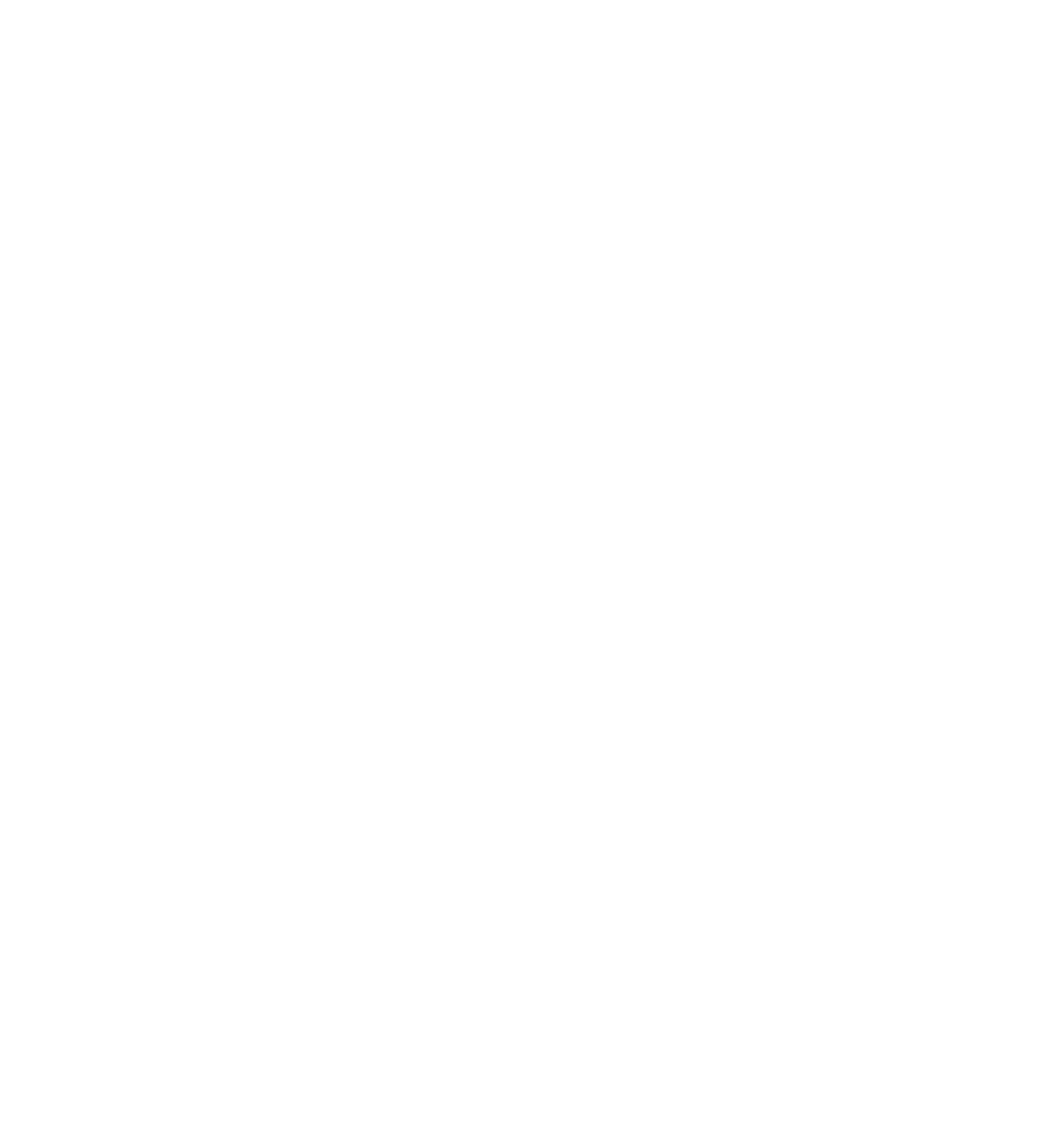
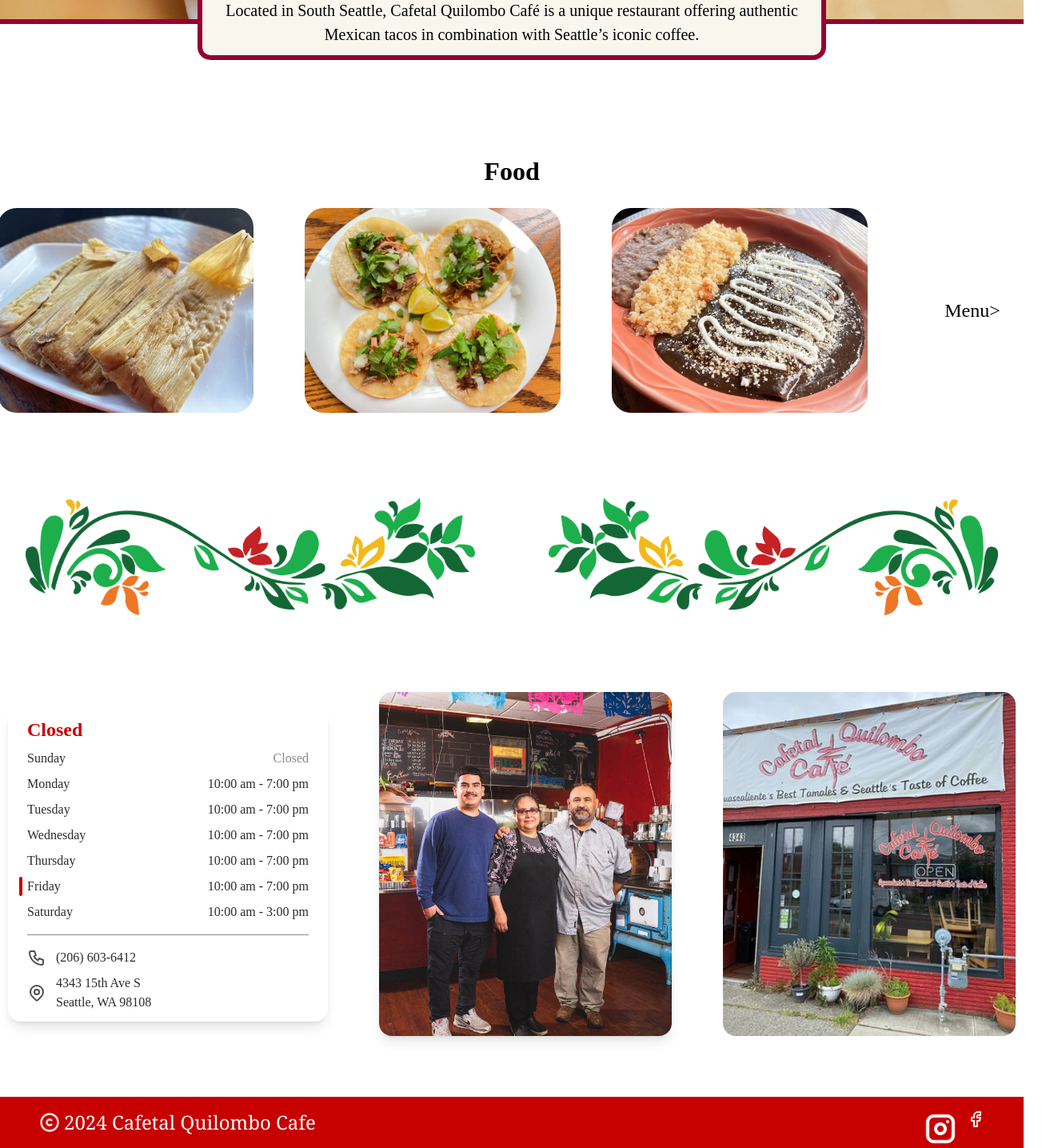
Before and after one commit to webimpactuw/cafetal-quimlombo, a React (Create React App) app: page / in a window 1280 px wide. Shown: the part 423-1858 px from the top of the page at 80% size, 1323 px wide, since content can reach past the window. Before the commit the page ends 800 px from the top, so only its background shows below. Built offline with nearby package versions, Linux system fonts and the light colour scheme.

Commit message:
Current 5/14

```diff
--- a/src/App.js
+++ b/src/App.js
@@ -4,6 +4,8 @@
 import About from "./placeholder-about.js";
 import Contact from "./placeholder-contact.js";
 import Menu from "./placeholder-menu.js";
+import Content from "./components/Content.js";
+import Footer from "./components/Footer.js";
 
 function App() {
   return (
@@ -12,13 +14,14 @@
         <Navbar />
         <div>
             <Routes>
-              <Route path="/"></Route>
+              <Route path="/" element ={<Content/>}></Route>
               <Route path="/about" element={ <About />}> </Route>
               <Route path="/menu" element={ <Menu />}> </Route>
               <Route path="/contact" element={ <Contact />}> </Route>
             </Routes>
         </div>
         </Router>
+        <Footer/>
       </div>
 
   );
--- a/src/Navbar.js
+++ b/src/Navbar.js
@@ -4,7 +4,7 @@
 function Navbar() {
   return (
     <>
-      <div className="bg-red text-xl">
+      <div className="bg-red text-xl w-screen fixed z-50">
         <div className="flex justify-between">
           <div className="px-[40px] py-[20px] flex space-x-7 items-center">
             <Link to="/" className="object-cover w-[42px] h-[42px]"><img src={cafeLogo} alt='logo'></img></Link>
--- a/src/components/Content.js
+++ b/src/components/Content.js
@@ -11,17 +11,17 @@
 
 function Content(){
     return (
-        <div className = "pb-3 font-serif bg-white w-screen">
+        <div className = "pt-[82px] pb-3 font-Brygada bg-white w-screen">
             <div className = "h-371 w-screen bg-[url('/public/pictures/topFoodPic.jpeg')] bg-center bg-cover border-b-[6px] border-burgundy">
             </div>
             <div className = "w-full absolute translate-y-[-49px] translate-x-1/8 flex flex-row justify-center">
-                <p className = "text-[black] text-center flex items-center justify-center rounded-2xl text-xl bg-beige px-2 h-94 w-786 border-[6px] border-burgundy">
+                <p className = "text-[black] text-center flex items-center justify-center rounded-2xl text-[20px] bg-beige px-2 h-94 w-786 border-[6px] border-burgundy">
                     Located in South Seattle, Cafetal Quilombo Café
                     is a unique restaurant offering authentic Mexican
                     tacos in combination with Seattle’s iconic coffee.
                 </p>
             </div>
-            <div className = "bg-[white] py-16 flex flex-col justify-center items-center mx-auto max-w-[1300px]">
+            <div className = "bg-[white] py-16 flex flex-col justify-center items-center mx-auto w-screen">
                 <h1 className = "text-[32px] font-bold pt-24 pb-3">Food</h1>
                 <div className = "flex flex-row items-center gap-16 px-10 py-2.5">
                     <div className = "group w-80 h-64 bg-[url('/public/pictures/tamales.webp')] bg-center bg-cover hover:bg-opacity-60 rounded-3xl">
@@ -39,7 +39,7 @@
                             <a className = 'invisible group-hover:visible text-[white] duration-100 text-3xl' href = 'blah'>Enchilatas</a>
                         </div>
                     </div>
-                    <div className = "text-[24px] group px-8 py-2.5"><a href = 'blah'>menu&gt;</a></div>
+                    <div className = "text-[24px] group px-8 py-2.5"><a href = 'blah'>Menu&gt;</a></div>
                 </div>
             </div>
             <div className = "flex mx-auto max-w-[1300px] justify-between px-8 pt-8 pb-24 bg-[white]">
--- a/src/components/Footer.js
+++ b/src/components/Footer.js
@@ -5,12 +5,16 @@
 
 function Footer(){
     return(
-        <div className = "bg-red">
+        <div className = "bg-red font-Brygada">
             <div className = "text-[white] font-serif flex justify-between items-center px-4">
                 <p1 className = "text-2xl flex items-center px-8 p-4"><img className = "h-7 pr-1" src={cr}/> 2024 Cafetal Quilombo Cafe</p1>
                 <div className = "px-8 py-4 flex flex-row">
                     <a className = "px-2 h-8" href="https://www.instagram.com/explore/locations/759562144/cafetal-quilombo-cafe-official/?hl=en" target="_blank"><img className = "h-12" src={insta}/></a>
-                    <a href="https://www.facebook.com/cafetalquilombo/" target="_blank"><img className = "h-12" src={fb}/></a>
+                    <a href="https://www.facebook.com/cafetalquilombo/" target="_blank">
+                        <svg  xmlns="http://www.w3.org/2000/svg"  width="24"  height="24"  viewBox="0 0 24 24"  fill="none"  stroke="#fdfcfc"  stroke-width="2"  stroke-linecap="round"  stroke-linejoin="round"  class="icon icon-tabler icons-tabler-outline icon-tabler-brand-facebook">
+                            <path stroke="none" d="M0 0h24v24H0z" fill="none"/><path d="M7 10v4h3v7h4v-7h3l1 -4h-4v-2a1 1 0 0 1 1 -1h3v-4h-3a5 5 0 0 0 -5 5v2h-3" />
+                        </svg>
+                    </a>
                 </div>
             </div>
         </div>
```
